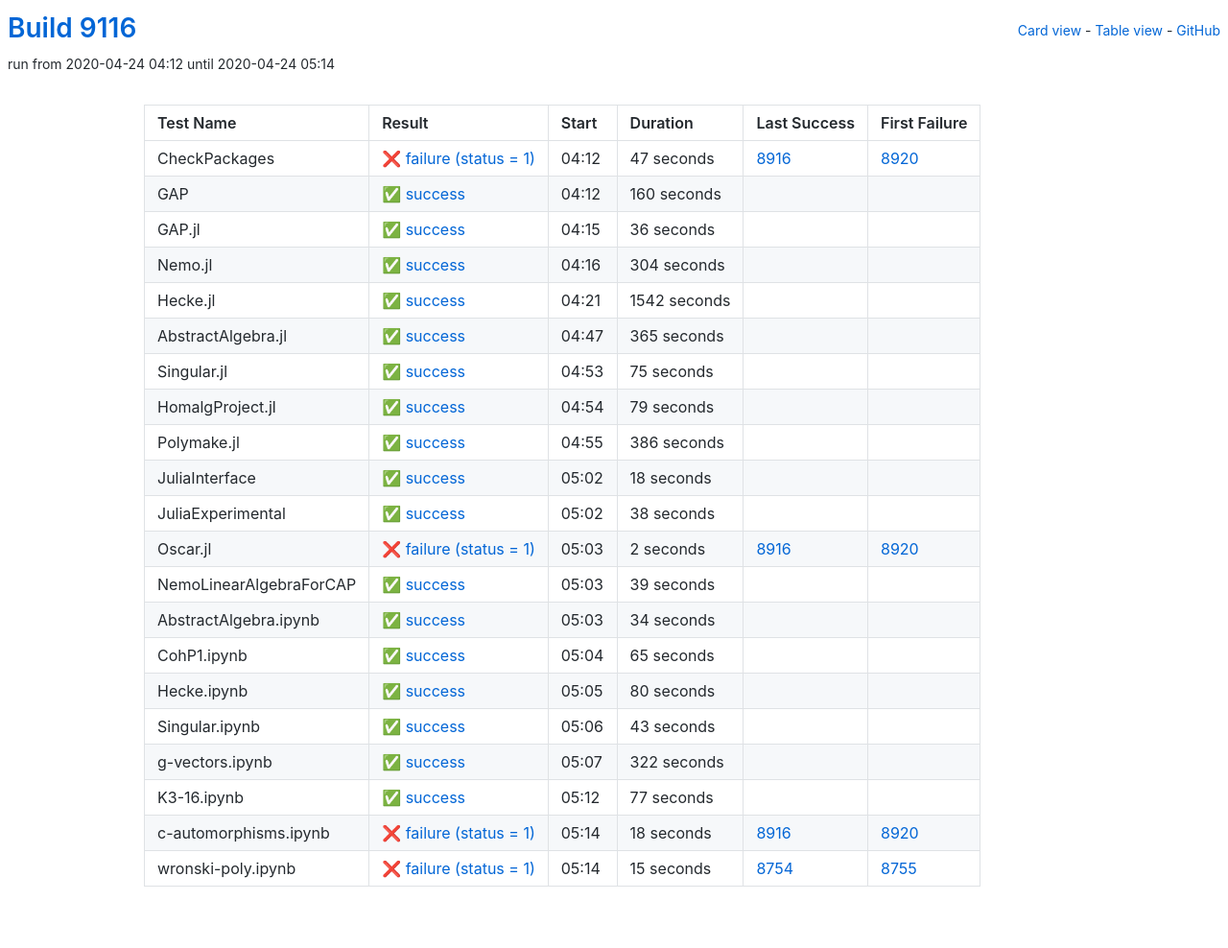
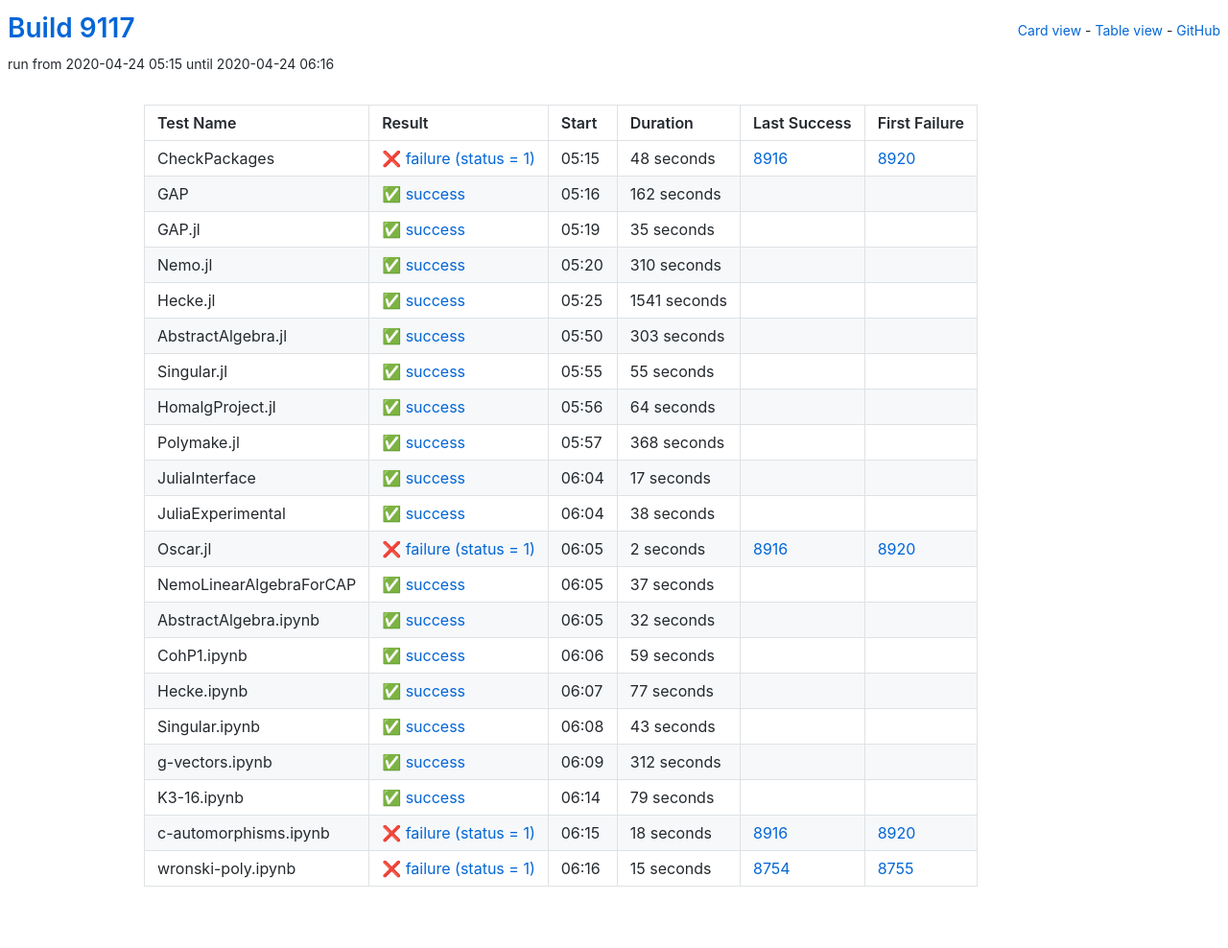
Before and after one commit to oscar-system/oscar-ci-status, a Jekyll site: the page built from table.html, in a window 1280 px wide. Shown: the whole page at 96% size. Built offline with Jekyll 4.4.1, drawn with Linux system fonts in a browser that asks for light colours.

Commit message:
Build 9117

```diff
--- a/_data/ci.yml
+++ b/_data/ci.yml
@@ -1,82 +1,203 @@
-build: 9116
-build_url: https://oscarci.mathematik.uni-kl.de/job/oscar/9116/
+build: 9117
+build_url: https://oscarci.mathematik.uni-kl.de/job/oscar/9117/
 job: oscar
 tests:
-- duration: 47
+- duration: 48
   exitcode: 1
   first_failure: 8920
   first_failure_url: https://oscarci.mathematik.uni-kl.de/job/oscar/8920/
   last_success: 8916
   last_success_url: https://oscarci.mathematik.uni-kl.de/job/oscar/8916/
-  log: https://oscarci.mathematik.uni-kl.de/job/oscar/9116/artifact/logs/build-9116/CheckPackages.log
+  log: https://oscarci.mathematik.uni-kl.de/job/oscar/9117/artifact/logs/build-9117/CheckPackages.log
   name: CheckPackages
-  start: 2020-04-24 04:12
+  start: 2020-04-24 05:15
   status: failure
   success: false
-- duration: 160
+- duration: 162
   exitcode: 0
   first_failure: false
   first_failure_url: null
   last_success: false
   last_success_url: null
-  log: https://oscarci.mathematik.uni-kl.de/job/oscar/9116/artifact/logs/build-9116/GAP.log
+  log: https://oscarci.mathematik.uni-kl.de/job/oscar/9117/artifact/logs/build-9117/GAP.log
   name: GAP
-  start: 2020-04-24 04:12
+  start: 2020-04-24 05:16
   status: success
   success: true
-- duration: 36
+- duration: 35
   exitcode: 0
   first_failure: false
   first_failure_url: null
   last_success: false
   last_success_url: null
-  log: https://oscarci.mathematik.uni-kl.de/job/oscar/9116/artifact/logs/build-9116/GAP.jl.log
+  log: https://oscarci.mathematik.uni-kl.de/job/oscar/9117/artifact/logs/build-9117/GAP.jl.log
   name: GAP.jl
-  start: 2020-04-24 04:15
+  start: 2020-04-24 05:19
   status: success
   success: true
-- duration: 304
+- duration: 310
   exitcode: 0
   first_failure: false
   first_failure_url: null
   last_success: false
   last_success_url: null
-  log: https://oscarci.mathematik.uni-kl.de/job/oscar/9116/artifact/logs/build-9116/Nemo.jl.log
+  log: https://oscarci.mathematik.uni-kl.de/job/oscar/9117/artifact/logs/build-9117/Nemo.jl.log
   name: Nemo.jl
-  start: 2020-04-24 04:16
+  start: 2020-04-24 05:20
   status: success
   success: true
-- duration: 1542
+- duration: 1541
   exitcode: 0
   first_failure: false
   first_failure_url: null
   last_success: false
   last_success_url: null
-  log: https://oscarci.mathematik.uni-kl.de/job/oscar/9116/artifact/logs/build-9116/Hecke.jl.log
+  log: https://oscarci.mathematik.uni-kl.de/job/oscar/9117/artifact/logs/build-9117/Hecke.jl.log
   name: Hecke.jl
-  start: 2020-04-24 04:21
+  start: 2020-04-24 05:25
   status: success
   success: true
-- duration: 365
+- duration: 303
   exitcode: 0
   first_failure: false
   first_failure_url: null
   last_success: false
   last_success_url: null
-  log: https://oscarci.mathematik.uni-kl.de/job/oscar/9116/artifact/logs/build-9116/AbstractAlgebra.jl.log
+  log: https://oscarci.mathematik.uni-kl.de/job/oscar/9117/artifact/logs/build-9117/AbstractAlgebra.jl.log
   name: AbstractAlgebra.jl
-  start: 2020-04-24 04:47
+  start: 2020-04-24 05:50
   status: success
   success: true
-- duration: 75
+- duration: 55
   exitcode: 0
   first_failure: false
   first_failure_url: null
   last_success: false
   last_success_url: null
-  log: https://oscarci.mathematik.uni-kl.de/job/oscar/9116/artifact/logs/build-9116/Singular.jl.log
+  log: https://oscarci.mathematik.uni-kl.de/job/oscar/9117/artifact/logs/build-9117/Singular.jl.log
   name: Singular.jl
-  start: 2020-04-24 04:53
+  start: 2020-04-24 05:55
+  status: success
+  success: true
+- duration: 64
+  exitcode: 0
+  first_failure: false
+  first_failure_url: null
+  last_success: false
+  last_success_url: null
+  log: https://oscarci.mathematik.uni-kl.de/job/oscar/9117/artifact/logs/build-9117/HomalgProject.jl.log
+  name: HomalgProject.jl
+  start: 2020-04-24 05:56
+  status: success
+  success: true
+- duration: 368
+  exitcode: 0
+  first_failure: false
+  first_failure_url: null
+  last_success: false
+  last_success_url: null
+  log: https://oscarci.mathematik.uni-kl.de/job/oscar/9117/artifact/logs/build-9117/Polymake.jl.log
+  name: Polymake.jl
+  start: 2020-04-24 05:57
+  status: success
+  success: true
+- duration: 17
+  exitcode: 0
+  first_failure: false
+  first_failure_url: null
+  last_success: false
+  last_success_url: null
+  log: https://oscarci.mathematik.uni-kl.de/job/oscar/9117/artifact/logs/build-9117/JuliaInterface.log
+  name: JuliaInterface
+  start: 2020-04-24 06:04
+  status: success
+  success: true
+- duration: 38
+  exitcode: 0
+  first_failure: false
+  first_failure_url: null
+  last_success: false
+  last_success_url: null
+  log: https://oscarci.mathematik.uni-kl.de/job/oscar/9117/artifact/logs/build-9117/JuliaExperimental.log
+  name: JuliaExperimental
+  start: 2020-04-24 06:04
+  status: success
+  success: true
+- duration: 2
+  exitcode: 1
+  first_failure: 8920
+  first_failure_url: https://oscarci.mathematik.uni-kl.de/job/oscar/8920/
+  last_success: 8916
+  last_success_url: https://oscarci.mathematik.uni-kl.de/job/oscar/8916/
+  log: https://oscarci.mathematik.uni-kl.de/job/oscar/9117/artifact/logs/build-9117/Oscar.jl.log
+  name: Oscar.jl
+  start: 2020-04-24 06:05
+  status: failure
+  success: false
+- duration: 37
+  exitcode: 0
+  first_failure: false
+  first_failure_url: null
+  last_success: false
+  last_success_url: null
+  log: https://oscarci.mathematik.uni-kl.de/job/oscar/9117/artifact/logs/build-9117/NemoLinearAlgebraForCAP.log
+  name: NemoLinearAlgebraForCAP
+  start: 2020-04-24 06:05
+  status: success
+  success: true
+- duration: 32
+  exitcode: 0
+  first_failure: false
+  first_failure_url: null
+  last_success: false
+  last_success_url: null
+  log: https://oscarci.mathematik.uni-kl.de/job/oscar/9117/artifact/logs/build-9117/AbstractAlgebra.ipynb.log
+  name: AbstractAlgebra.ipynb
+  start: 2020-04-24 06:05
+  status: success
+  success: true
+- duration: 59
+  exitcode: 0
+  first_failure: false
+  first_failure_url: null
+  last_success: false
+  last_success_url: null
+  log: https://oscarci.mathematik.uni-kl.de/job/oscar/9117/artifact/logs/build-9117/CohP1.ipynb.log
+  name: CohP1.ipynb
+  start: 2020-04-24 06:06
+  status: success
+  success: true
+- duration: 77
+  exitcode: 0
+  first_failure: false
+  first_failure_url: null
+  last_success: false
+  last_success_url: null
+  log: https://oscarci.mathematik.uni-kl.de/job/oscar/9117/artifact/logs/build-9117/Hecke.ipynb.log
+  name: Hecke.ipynb
+  start: 2020-04-24 06:07
+  status: success
+  success: true
+- duration: 43
+  exitcode: 0
+  first_failure: false
+  first_failure_url: null
+  last_success: false
+  last_success_url: null
+  log: https://oscarci.mathematik.uni-kl.de/job/oscar/9117/artifact/logs/build-9117/Singular.ipynb.log
+  name: Singular.ipynb
+  start: 2020-04-24 06:08
+  status: success
+  success: true
+- duration: 312
+  exitcode: 0
+  first_failure: false
+  first_failure_url: null
+  last_success: false
+  last_success_url: null
+  log: https://oscarci.mathematik.uni-kl.de/job/oscar/9117/artifact/logs/build-9117/g-vectors.ipynb.log
+  name: g-vectors.ipynb
+  start: 2020-04-24 06:09
   status: success
   success: true
 - duration: 79
@@ -85,130 +206,9 @@
   first_failure_url: null
   last_success: false
   last_success_url: null
-  log: https://oscarci.mathematik.uni-kl.de/job/oscar/9116/artifact/logs/build-9116/HomalgProject.jl.log
-  name: HomalgProject.jl
-  start: 2020-04-24 04:54
-  status: success
-  success: true
-- duration: 386
-  exitcode: 0
-  first_failure: false
-  first_failure_url: null
-  last_success: false
-  last_success_url: null
-  log: https://oscarci.mathematik.uni-kl.de/job/oscar/9116/artifact/logs/build-9116/Polymake.jl.log
-  name: Polymake.jl
-  start: 2020-04-24 04:55
-  status: success
-  success: true
-- duration: 18
-  exitcode: 0
-  first_failure: false
-  first_failure_url: null
-  last_success: false
-  last_success_url: null
-  log: https://oscarci.mathematik.uni-kl.de/job/oscar/9116/artifact/logs/build-9116/JuliaInterface.log
-  name: JuliaInterface
-  start: 2020-04-24 05:02
-  status: success
-  success: true
-- duration: 38
-  exitcode: 0
-  first_failure: false
-  first_failure_url: null
-  last_success: false
-  last_success_url: null
-  log: https://oscarci.mathematik.uni-kl.de/job/oscar/9116/artifact/logs/build-9116/JuliaExperimental.log
-  name: JuliaExperimental
-  start: 2020-04-24 05:02
-  status: success
-  success: true
-- duration: 2
-  exitcode: 1
-  first_failure: 8920
-  first_failure_url: https://oscarci.mathematik.uni-kl.de/job/oscar/8920/
-  last_success: 8916
-  last_success_url: https://oscarci.mathematik.uni-kl.de/job/oscar/8916/
-  log: https://oscarci.mathematik.uni-kl.de/job/oscar/9116/artifact/logs/build-9116/Oscar.jl.log
-  name: Oscar.jl
-  start: 2020-04-24 05:03
-  status: failure
-  success: false
-- duration: 39
-  exitcode: 0
-  first_failure: false
-  first_failure_url: null
-  last_success: false
-  last_success_url: null
-  log: https://oscarci.mathematik.uni-kl.de/job/oscar/9116/artifact/logs/build-9116/NemoLinearAlgebraForCAP.log
-  name: NemoLinearAlgebraForCAP
-  start: 2020-04-24 05:03
-  status: success
-  success: true
-- duration: 34
-  exitcode: 0
-  first_failure: false
-  first_failure_url: null
-  last_success: false
-  last_success_url: null
-  log: https://oscarci.mathematik.uni-kl.de/job/oscar/9116/artifact/logs/build-9116/AbstractAlgebra.ipynb.log
-  name: AbstractAlgebra.ipynb
-  start: 2020-04-24 05:03
-  status: success
-  success: true
-- duration: 65
-  exitcode: 0
-  first_failure: false
-  first_failure_url: null
-  last_success: false
-  last_success_url: null
-  log: https://oscarci.mathematik.uni-kl.de/job/oscar/9116/artifact/logs/build-9116/CohP1.ipynb.log
-  name: CohP1.ipynb
-  start: 2020-04-24 05:04
-  status: success
-  success: true
-- duration: 80
-  exitcode: 0
-  first_failure: false
-  first_failure_url: null
-  last_success: false
-  last_success_url: null
-  log: https://oscarci.mathematik.uni-kl.de/job/oscar/9116/artifact/logs/build-9116/Hecke.ipynb.log
-  name: Hecke.ipynb
-  start: 2020-04-24 05:05
-  status: success
-  success: true
-- duration: 43
-  exitcode: 0
-  first_failure: false
-  first_failure_url: null
-  last_success: false
-  last_success_url: null
-  log: https://oscarci.mathematik.uni-kl.de/job/oscar/9116/artifact/logs/build-9116/Singular.ipynb.log
-  name: Singular.ipynb
-  start: 2020-04-24 05:06
-  status: success
-  success: true
-- duration: 322
-  exitcode: 0
-  first_failure: false
-  first_failure_url: null
-  last_success: false
-  last_success_url: null
-  log: https://oscarci.mathematik.uni-kl.de/job/oscar/9116/artifact/logs/build-9116/g-vectors.ipynb.log
-  name: g-vectors.ipynb
-  start: 2020-04-24 05:07
-  status: success
-  success: true
-- duration: 77
-  exitcode: 0
-  first_failure: false
-  first_failure_url: null
-  last_success: false
-  last_success_url: null
-  log: https://oscarci.mathematik.uni-kl.de/job/oscar/9116/artifact/logs/build-9116/K3-16.ipynb.log
+  log: https://oscarci.mathematik.uni-kl.de/job/oscar/9117/artifact/logs/build-9117/K3-16.ipynb.log
   name: K3-16.ipynb
-  start: 2020-04-24 05:12
+  start: 2020-04-24 06:14
   status: success
   success: true
 - duration: 18
@@ -217,9 +217,9 @@
   first_failure_url: https://oscarci.mathematik.uni-kl.de/job/oscar/8920/
   last_success: 8916
   last_success_url: https://oscarci.mathematik.uni-kl.de/job/oscar/8916/
-  log: https://oscarci.mathematik.uni-kl.de/job/oscar/9116/artifact/logs/build-9116/c-automorphisms.ipynb.log
+  log: https://oscarci.mathematik.uni-kl.de/job/oscar/9117/artifact/logs/build-9117/c-automorphisms.ipynb.log
   name: c-automorphisms.ipynb
-  start: 2020-04-24 05:14
+  start: 2020-04-24 06:15
   status: failure
   success: false
 - duration: 15
@@ -228,8 +228,8 @@
   first_failure_url: https://oscarci.mathematik.uni-kl.de/job/oscar/8755/
   last_success: 8754
   last_success_url: https://oscarci.mathematik.uni-kl.de/job/oscar/8754/
-  log: https://oscarci.mathematik.uni-kl.de/job/oscar/9116/artifact/logs/build-9116/wronski-poly.ipynb.log
+  log: https://oscarci.mathematik.uni-kl.de/job/oscar/9117/artifact/logs/build-9117/wronski-poly.ipynb.log
   name: wronski-poly.ipynb
-  start: 2020-04-24 05:14
+  start: 2020-04-24 06:16
   status: failure
   success: false
```
Also changed, not shown: README.md.
